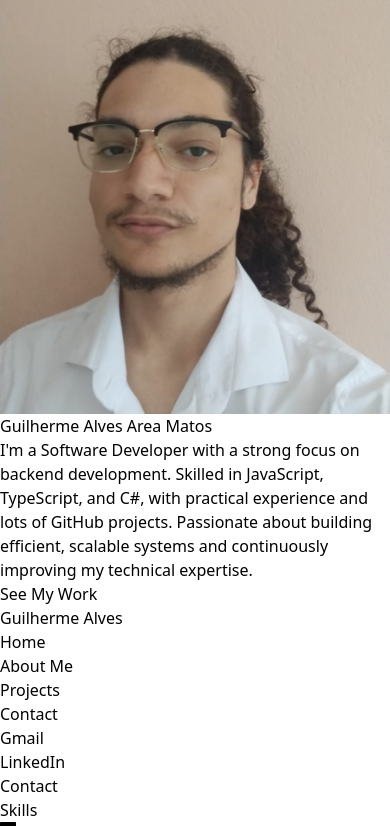
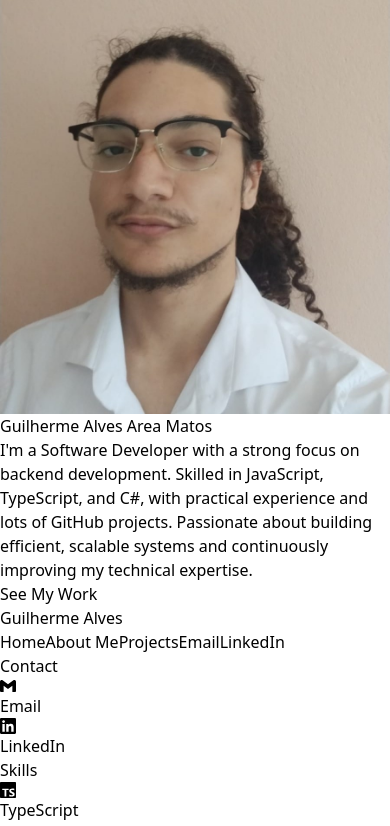
Before and after one commit to Drdrakin/portfolio, a React (Vite) app: page / in a window 390 px wide. Shown: the top 826 px of the page. Built offline with nearby package versions, Linux system fonts and the light colour scheme.

Commit message:
feat: Header mobile com icones

```diff
--- a/src/components/Header.tsx
+++ b/src/components/Header.tsx
@@ -1,26 +1,18 @@
 import { useState, useEffect } from 'react';
+import { SiLinkedin, SiGmail } from 'react-icons/si';
 import { Link } from 'react-router-dom';
 
 const Header: React.FC = () => {
   const [isSticky, setIsSticky] = useState(false);
-  const [isMenuOpen, setIsMenuOpen] = useState(false); // Mobile menu toggle state
 
   const handleScroll = () => {
-    const scrollPosition = window.scrollY;
-    const heroHeight = document.getElementById('hero')?.offsetHeight || 0;
-    setIsSticky(scrollPosition > heroHeight);
+    setIsSticky(window.scrollY > (document.getElementById('hero')?.offsetHeight || 0));
   };
 
   useEffect(() => {
     window.addEventListener('scroll', handleScroll);
-    return () => {
-      window.removeEventListener('scroll', handleScroll);
-    };
+    return () => window.removeEventListener('scroll', handleScroll);
   }, []);
-
-  const toggleMenu = () => {
-    setIsMenuOpen(!isMenuOpen); // Toggle the visibility of the mobile contact menu
-  };
 
   return (
     <header
@@ -31,79 +23,56 @@ const Header: React.FC = () => {
           <Link to="/" className="text-orange-400">Guilherme Alves</Link>
         </h1>
 
-        {/* Desktop and larger screen navigation */}
-        <nav className="hidden md:flex">
-          <ul className="flex gap-8">
-            <li>
+        <nav className="hidden md:flex gap-8">
           <Link to="/" className="hover:text-orange-400 transition-colors">Home</Link>
-            </li>
-            <li>
           <Link to="/about" className="hover:text-orange-400 transition-colors">About Me</Link>
-            </li>
-            <li>
           <Link to="/projects" className="hover:text-orange-400 transition-colors">Projects</Link>
-            </li>
-            {/* Contact Menu (expands on hover) */}
-            <li className="relative group">
-              <button className="text-orange-400 hover:text-white transition-colors">
-                Contact
-              </button>
-              {/* Contact dropdown with opacity and transition */}
-              <div className="absolute left-0 top-full mt-2 bg-black text-white py-4 px-6 rounded-md shadow-lg opacity-0 group-hover:opacity-100 transition-opacity duration-300 ease-in-out">
           <a
-                  className="cursor-pointer hover:text-orange-400"
+            className="hover:text-orange-400 transition-colors"
             href="mailto:guilherme.alves.matos2005@gmail.com"
             target="_blank"
             aria-label="Email"
           >
-                  Gmail
+            Email
           </a>
-                <p>
           <a
             href="https://www.linkedin.com/in/yourprofile"
             target="_blank"
             rel="noopener noreferrer"
-                    className="hover:text-orange-400"
+            className="hover:text-orange-400 transition-colors"
           >
             LinkedIn
           </a>
-                </p>
-              </div>
-            </li>
-          </ul>
         </nav>
 
-        {/* Hamburger Menu for smaller screens */}
-        <div className="md:hidden flex items-center">
-          <button onClick={toggleMenu} className="text-orange-400">
-            Contact
-          </button>
-        </div>
-      </div>
-
-      {/* Mobile Contact Menu with Slide and Fade animation */}
-      {isMenuOpen && (
-        <div className="md:hidden absolute top-full left-0 w-full bg-black text-white py-4 px-6 transition-all duration-300 transform translate-y-0 ease-in-out">
+        <div className="dropdown dropdown-end  md:hidden">
+          <div tabIndex={0} role="button" className="btn bg-black hover:bg-black border-0 text-white text-lg">Contact</div>
+          <ul tabIndex={0} className="dropdown-content menu bg-white rounded-box z-[1] w-40 p-2 shadow">
+            <li>
               <a
-            className="cursor-pointer hover:text-orange-400"
+                className="text-black transition-colors text-lg"
                 href="mailto:guilherme.alves.matos2005@gmail.com"
                 target="_blank"
                 aria-label="Email"
               >
-            Gmail
+                <SiGmail/>
+                Email
               </a>
-          <p>
+            </li>
+            <li>
               <a
                 href="https://www.linkedin.com/in/yourprofile"
                 target="_blank"
                 rel="noopener noreferrer"
-              className="hover:text-orange-400"
+                className="text-black transition-colors text-lg"
               >
+                <SiLinkedin/>
                 LinkedIn
               </a>
-          </p>
+            </li>
+          </ul>
         </div>
-      )}
+      </div>
     </header>
   );
 };
```
Lines whose indentation alone changed are shown as unchanged.
